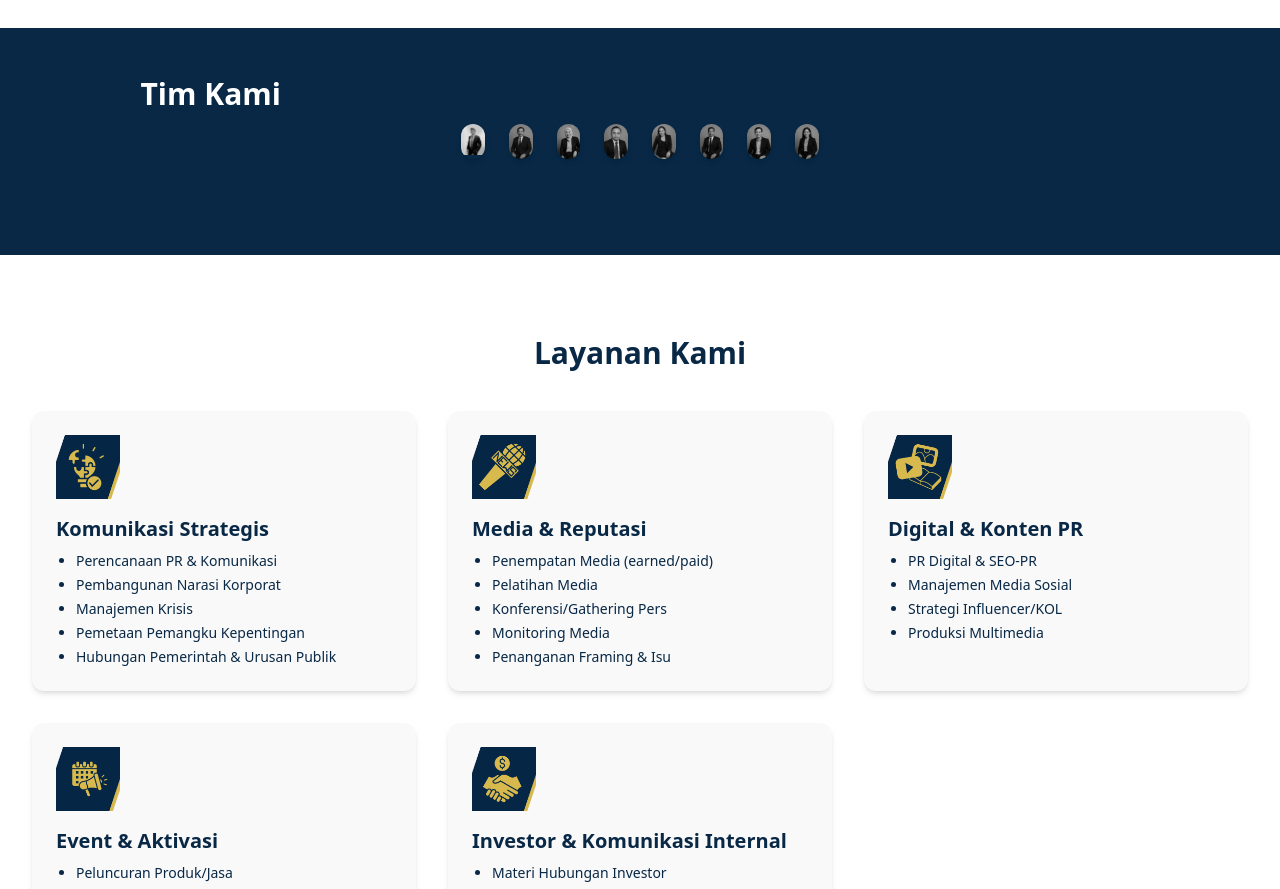
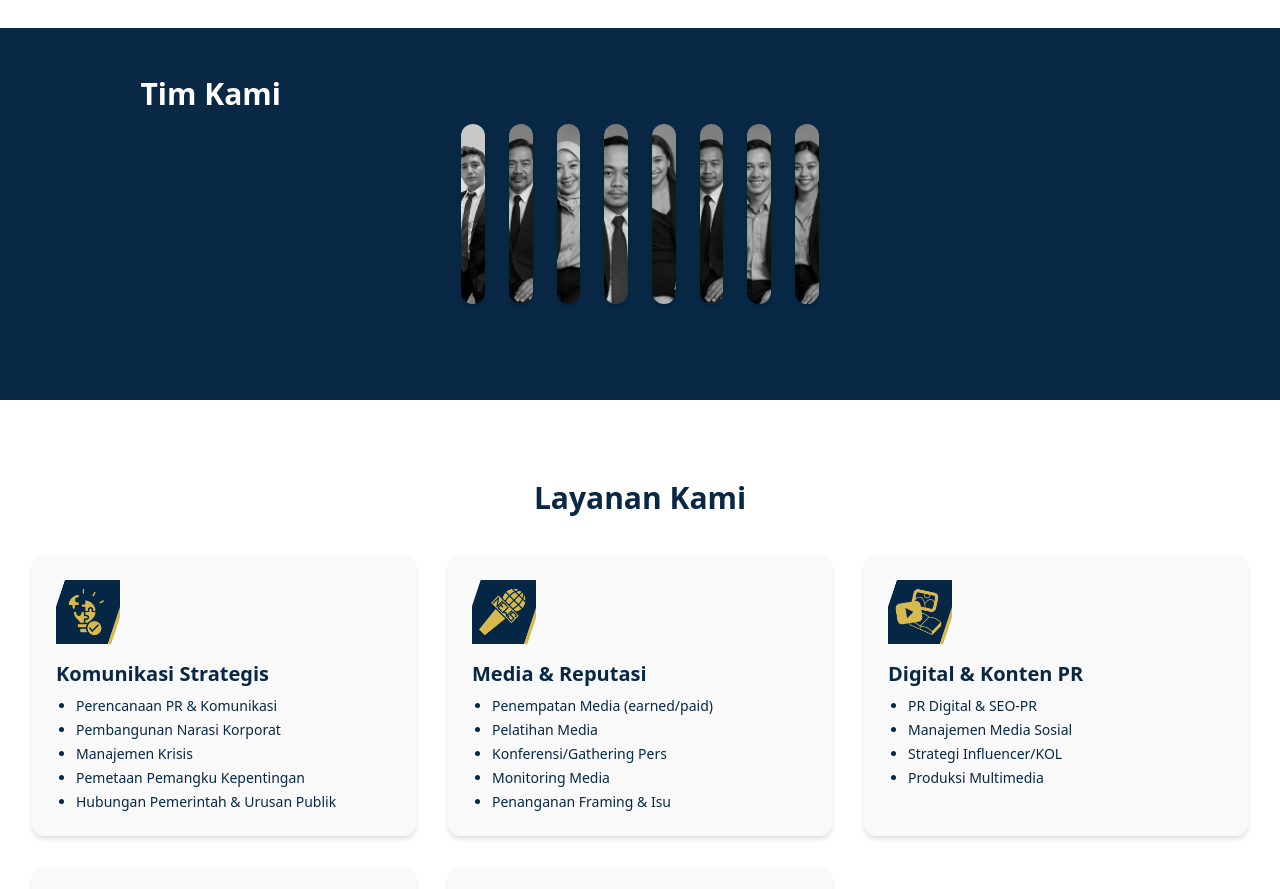
Before and after one commit to ProfAdri90/estetic-dinamis, a Next.js app: page / in a window 1280 px wide. Shown: the part 3500-4389 px from the top of the page. Built offline with nearby package versions, Linux system fonts and the light colour scheme.

Commit message:
Update TeamCard.jsx

```diff
--- a/components/TeamCard.jsx
+++ b/components/TeamCard.jsx
@@ -3,18 +3,18 @@ import Image from "next/image";
 
 export default function TeamCard({ name, title, image }) {
   return (
-    <div className="relative group w-full max-w-2xl mx-auto overflow-hidden rounded-xl shadow-md">
+  <div className="relative group w-full h-full overflow-hidden rounded-xl shadow-md">
   <Image
     src={image}
     alt={name}
-        width={800}
-        height={450}
-        className="object-cover w-full h-auto filter grayscale group-hover:grayscale-0 transition-all duration-500 ease-in-out"
+    width={300}
+    height={200}
+    className="object-cover w-full h-[180px] filter grayscale group-hover:grayscale-0 transition-all duration-500 ease-in-out"
   />
-      <div className="absolute bottom-0 left-0 w-full backdrop-blur-md bg-black/50 p-4 opacity-0 group-hover:opacity-100 translate-y-full group-hover:translate-y-0 transition-all duration-500 ease-in-out">
-        <h3 className="text-white text-xl font-semibold">{name}</h3>
-        <hr className="my-1 border-t border-gray-300 w-10" />
-        <p className="text-sm text-gray-200">{title}</p>
+  <div className="absolute bottom-0 left-0 w-full backdrop-blur-md bg-black/50 p-2 opacity-0 group-hover:opacity-100 translate-y-full group-hover:translate-y-0 transition-all duration-500 ease-in-out">
+    <h3 className="text-white text-sm font-semibold">{name}</h3>
+    <hr className="my-1 border-t border-gray-300 w-8" />
+    <p className="text-xs text-gray-200">{title}</p>
   </div>
 </div>
   );
```
Lines whose indentation alone changed are shown as unchanged.
